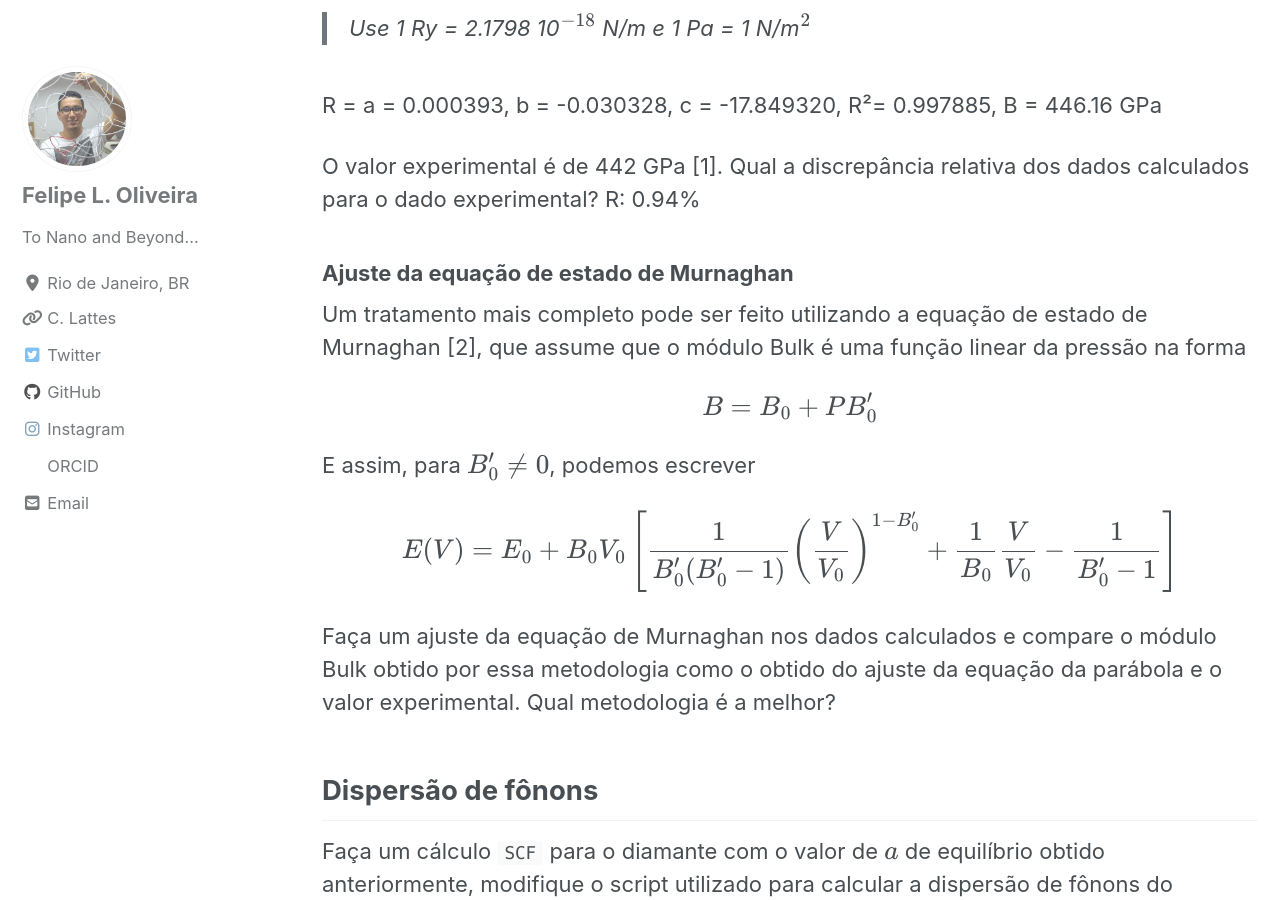
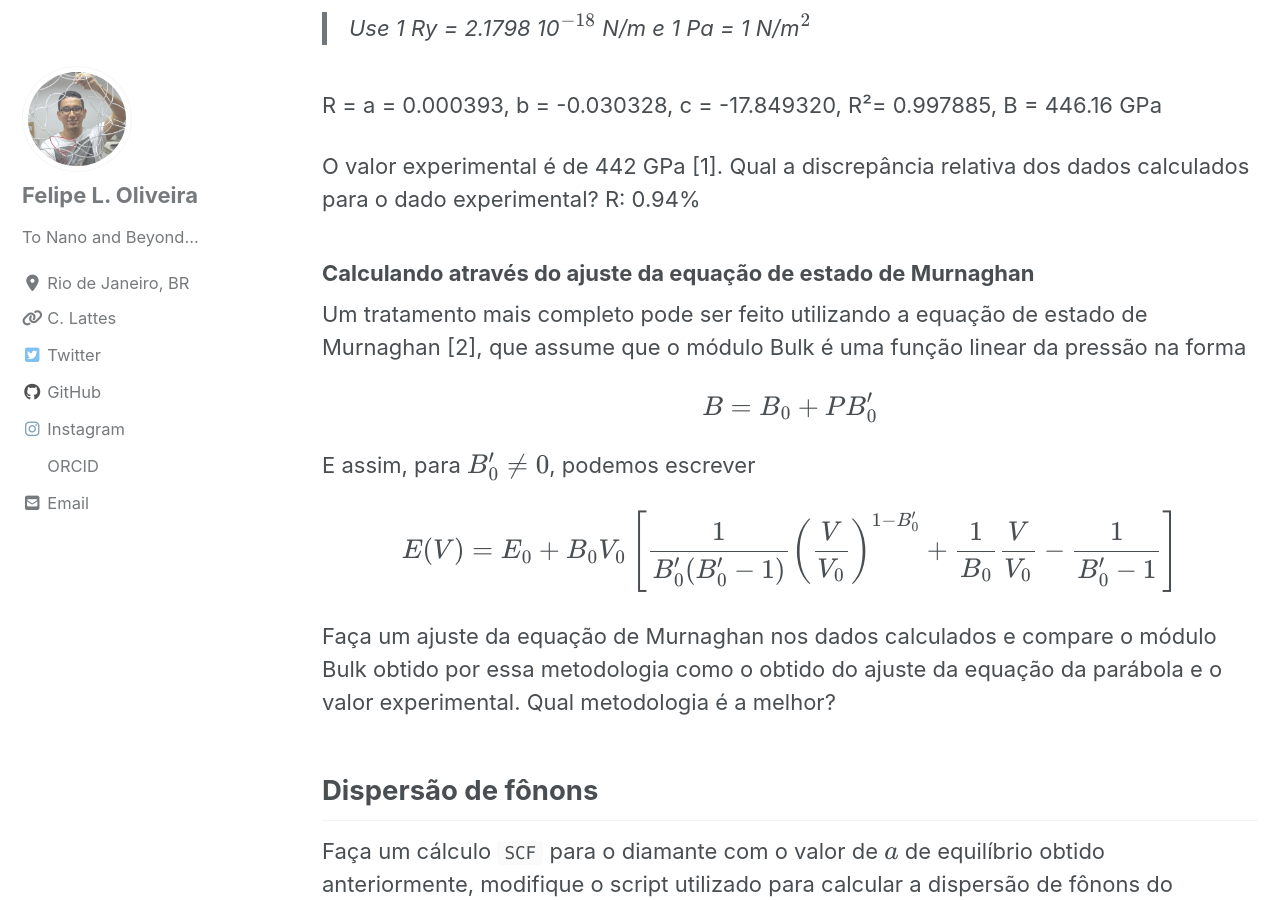
Before and after one commit to lipelopesoliveira/lipelopesoliveira.github.io, a Jekyll site: the page built from _posts/tutoriais_qe/2019-09-03-cap2-5.md, in a window 1280 px wide and 900 px high, scrolled down 2314 px. Built offline with Jekyll 4.4.1, drawn with Linux system fonts in a browser that asks for light colours; cached includes are drawn as plain includes; nearby versions of some CDN libraries; formulas are drawn with MathJax 3.

Commit message:
Update 2019-09-03-cap2-5.md

```diff
--- a/_posts/tutoriais_qe/2019-09-03-cap2-5.md
+++ b/_posts/tutoriais_qe/2019-09-03-cap2-5.md
@@ -45,7 +45,7 @@ R = a = 0.000393, b = -0.030328, c = -17.849320, R²= 0.997885, B = 446.16 GPa
 O valor experimental é de 442 GPa [1]. Qual a discrepância relativa dos dados calculados para o dado experimental?
 R: 0.94%
 
-### Ajuste da equação de estado de Murnaghan
+### Calculando através do ajuste da equação de estado de Murnaghan
 
 Um tratamento mais completo pode ser feito utilizando a equação de estado de Murnaghan [2], que assume que o módulo Bulk é uma função linear da pressão na forma
 
```
